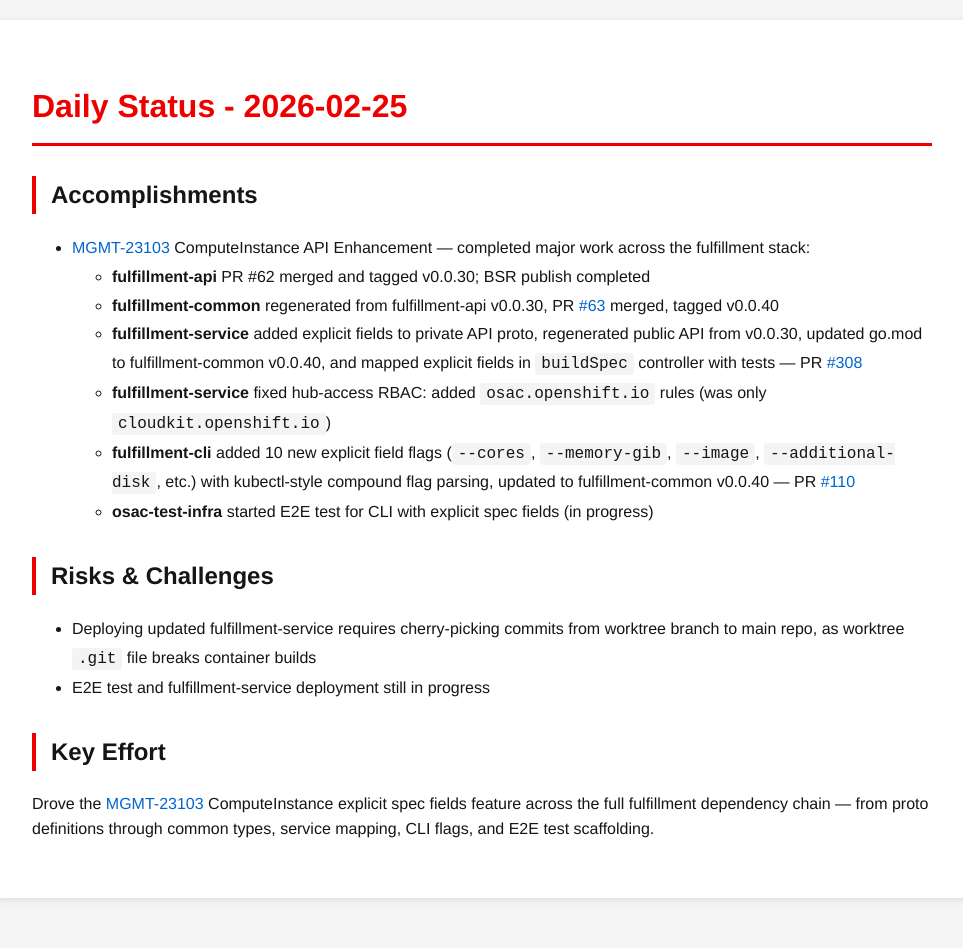
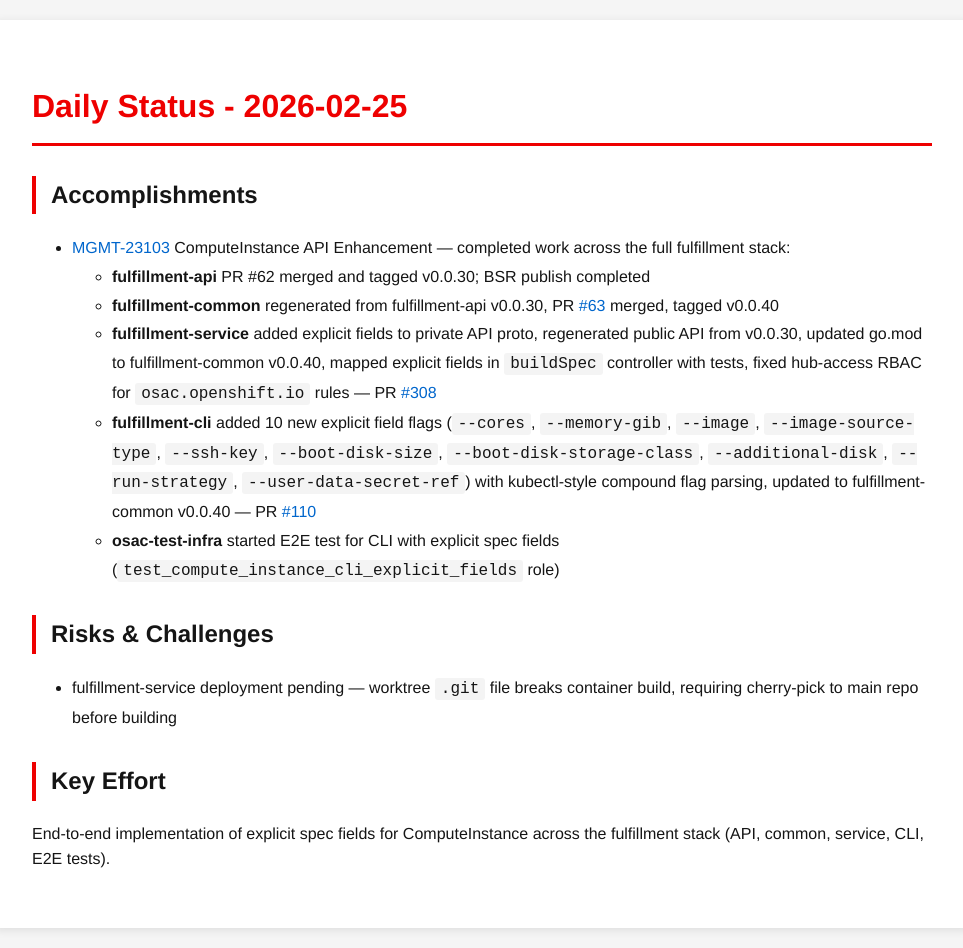
Before and after one commit to tzvatot/daily-status, a Jekyll site: the page built from 2026-02-25.md, in a window 1280 px wide. Shown: the whole page, without its empty margins (158-1121 px from the left). Built offline with Jekyll 4.4.1, drawn with Linux system fonts in a browser that asks for light colours; before the commit the page ends 918 px from its top, so only the background shows below that.

Commit message:
Daily status update - 2026-02-25

```diff
--- a/2026-02-25.md
+++ b/2026-02-25.md
@@ -8,19 +8,17 @@
 
 ## Accomplishments
 
-- [MGMT-23103](https://issues.redhat.com/browse/MGMT-23103) ComputeInstance API Enhancement — completed major work across the fulfillment stack:
+- [MGMT-23103](https://issues.redhat.com/browse/MGMT-23103) ComputeInstance API Enhancement — completed work across the full fulfillment stack:
   - **fulfillment-api** PR #62 merged and tagged v0.0.30; BSR publish completed
   - **fulfillment-common** regenerated from fulfillment-api v0.0.30, PR [#63](https://github.com/osac-project/fulfillment-common/pull/63) merged, tagged v0.0.40
-  - **fulfillment-service** added explicit fields to private API proto, regenerated public API from v0.0.30, updated go.mod to fulfillment-common v0.0.40, and mapped explicit fields in `buildSpec` controller with tests — PR [#308](https://github.com/osac-project/fulfillment-service/pull/308)
-  - **fulfillment-service** fixed hub-access RBAC: added `osac.openshift.io` rules (was only `cloudkit.openshift.io`)
-  - **fulfillment-cli** added 10 new explicit field flags (`--cores`, `--memory-gib`, `--image`, `--additional-disk`, etc.) with kubectl-style compound flag parsing, updated to fulfillment-common v0.0.40 — PR [#110](https://github.com/osac-project/fulfillment-cli/pull/110)
-  - **osac-test-infra** started E2E test for CLI with explicit spec fields (in progress)
+  - **fulfillment-service** added explicit fields to private API proto, regenerated public API from v0.0.30, updated go.mod to fulfillment-common v0.0.40, mapped explicit fields in `buildSpec` controller with tests, fixed hub-access RBAC for `osac.openshift.io` rules — PR [#308](https://github.com/osac-project/fulfillment-service/pull/308)
+  - **fulfillment-cli** added 10 new explicit field flags (`--cores`, `--memory-gib`, `--image`, `--image-source-type`, `--ssh-key`, `--boot-disk-size`, `--boot-disk-storage-class`, `--additional-disk`, `--run-strategy`, `--user-data-secret-ref`) with kubectl-style compound flag parsing, updated to fulfillment-common v0.0.40 — PR [#110](https://github.com/osac-project/fulfillment-cli/pull/110)
+  - **osac-test-infra** started E2E test for CLI with explicit spec fields (`test_compute_instance_cli_explicit_fields` role)
 
 ## Risks & Challenges
 
-- Deploying updated fulfillment-service requires cherry-picking commits from worktree branch to main repo, as worktree `.git` file breaks container builds
-- E2E test and fulfillment-service deployment still in progress
+- fulfillment-service deployment pending — worktree `.git` file breaks container build, requiring cherry-pick to main repo before building
 
 ## Key Effort
 
-Drove the [MGMT-23103](https://issues.redhat.com/browse/MGMT-23103) ComputeInstance explicit spec fields feature across the full fulfillment dependency chain — from proto definitions through common types, service mapping, CLI flags, and E2E test scaffolding.
+End-to-end implementation of explicit spec fields for ComputeInstance across the fulfillment stack (API, common, service, CLI, E2E tests).
```
